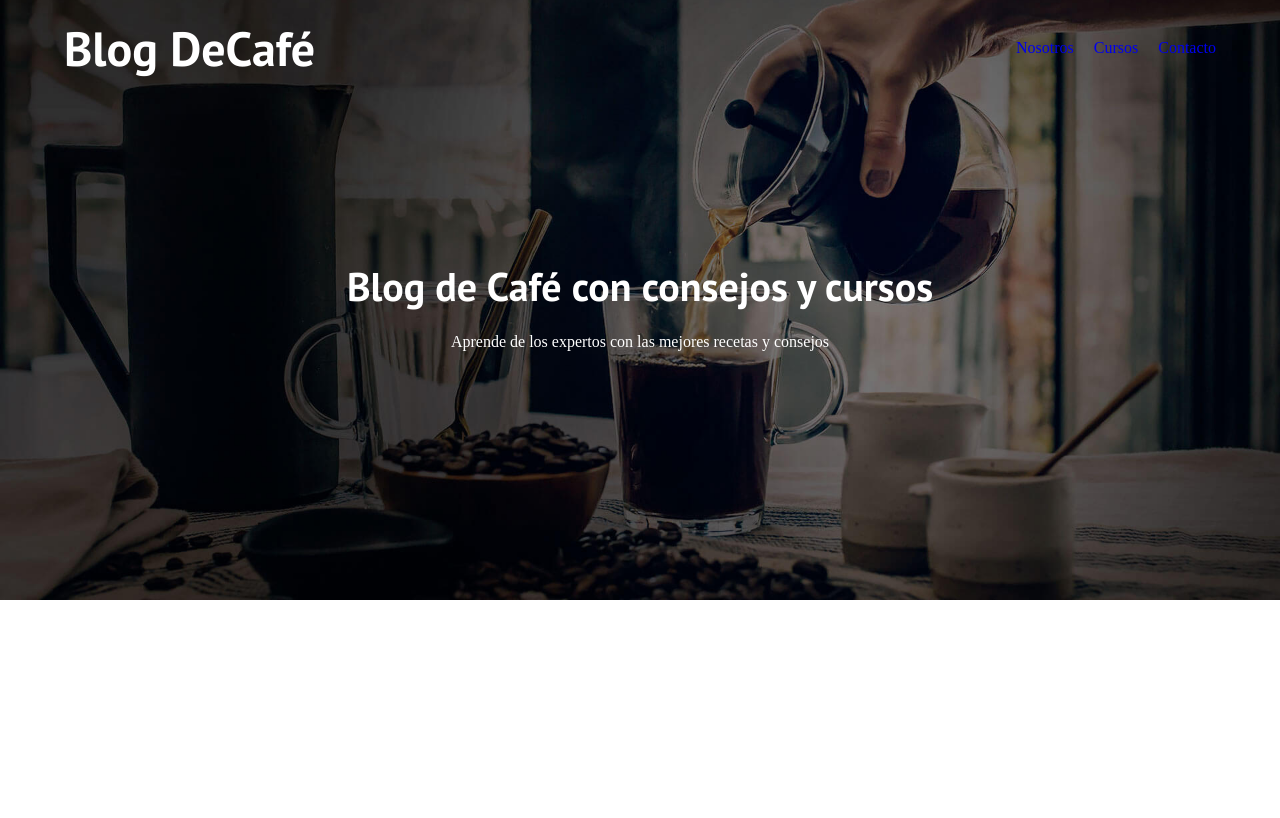
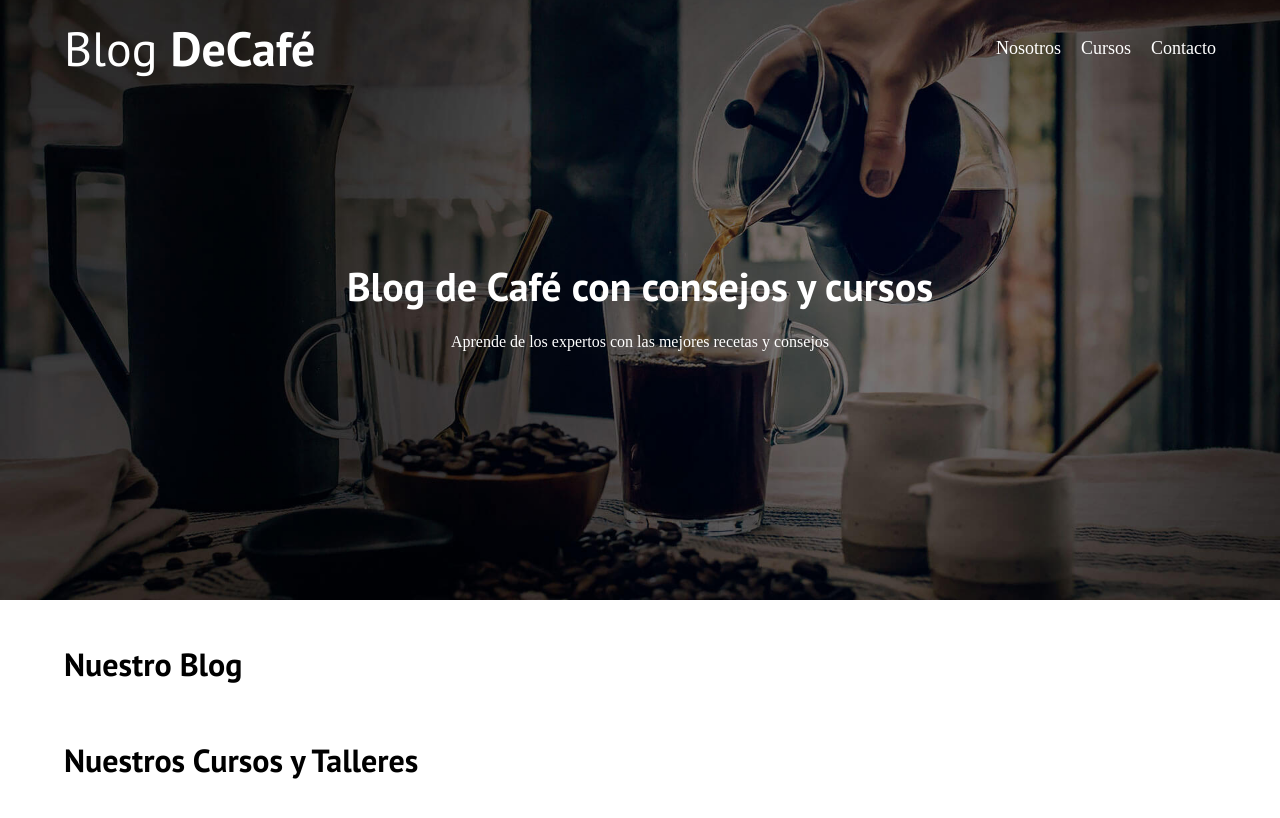
Before and after one commit to CarlosMRDronvicion/blogCafe, a plain HTML site: page index.html in a window 1280 px wide. Drawn offline with Linux system fonts and the light colour scheme.

Commit message:
Acabado Navegacion y empezando blog

```diff
--- a/css/style.css
+++ b/css/style.css
@@ -97,11 +97,11 @@ img{
 }
 
 .logo__nombre{
-    font-weight: 400px;
+    font-weight: 400;
 }
 
 .logo__bold{
-    font-weight: 700px;
+    font-weight: 700;
 }
 
 @media (min-width: 768px) {
@@ -110,7 +110,7 @@ img{
         gap: 2rem;
     }
 }
-.navegacio__enlace{
+.navegacion__enlace{
     display: block;
     text-align: center;
     font-size: 1.8rem;
--- a/index.html
+++ b/index.html
@@ -19,9 +19,9 @@
                 </a>
 
                 <nav class="navegacion">
-                    <a href="nosotros.html" class="navegacion__elace">Nosotros</a>
-                    <a href="cursos.html" class="navegacion__elace">Cursos</a>
-                    <a href="contacto.html" class="navegacion__elace">Contacto</a>
+                    <a href="nosotros.html" class="navegacion__enlace">Nosotros</a>
+                    <a href="cursos.html" class="navegacion__enlace">Cursos</a>
+                    <a href="contacto.html" class="navegacion__enlace">Contacto</a>
                 </nav>
             </div>
         </div>
@@ -31,5 +31,13 @@
         </div>
     </header>
 
+    <div class="contenedor contenido-principal">
+        <main class="blog">
+            <h3>Nuestro Blog</h3>
+        </main>
+        <aside class="sidebar">
+            <h3>Nuestros Cursos y Talleres</h3>
+        </aside>
+    </div>
 </body>
 </html>
```
